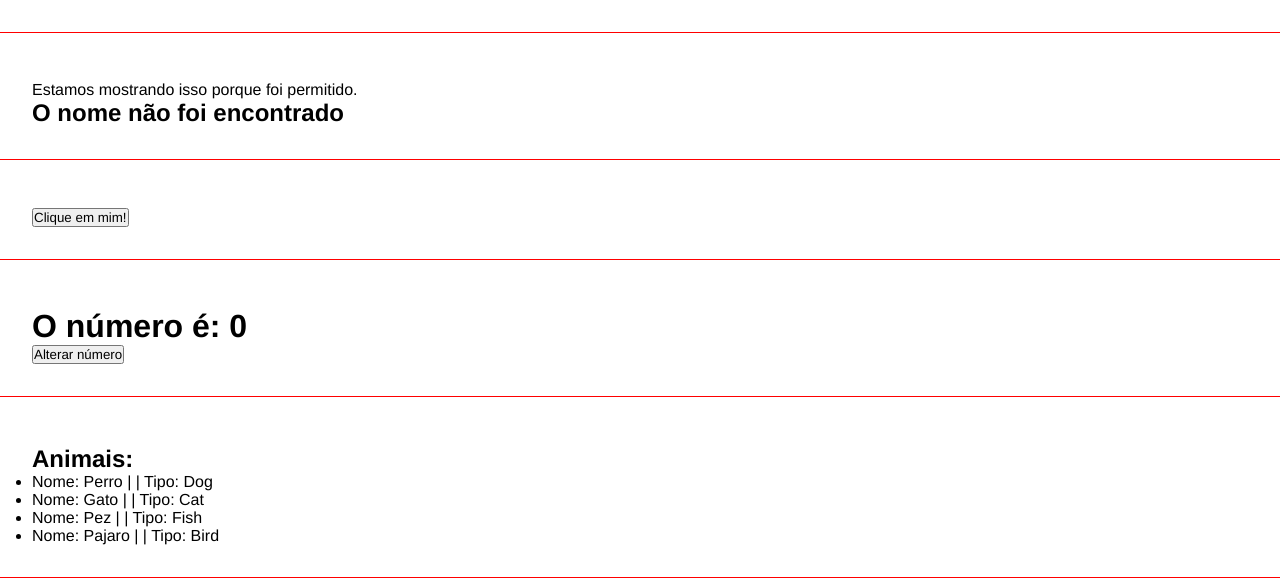
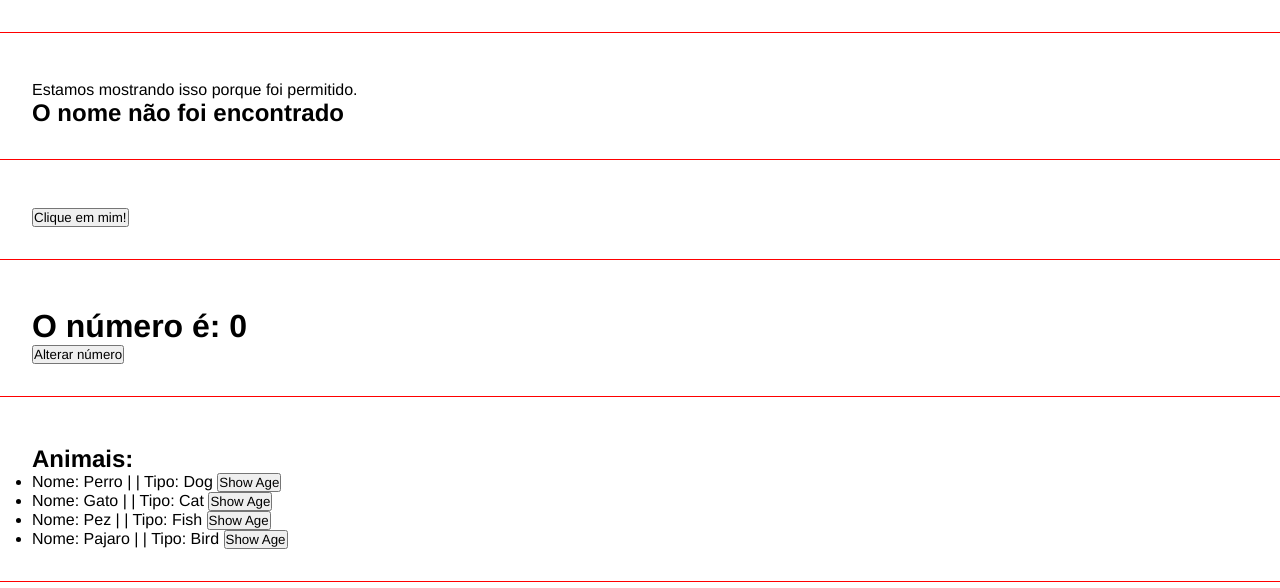
Before and after one commit to Jhonatha1/Curso-Angular, an Angular app: page / in a window 1280 px wide. Shown: the part 544-1132 px from the top of the page. Built offline with nearby package versions, Linux system fonts and the light colour scheme.

Commit message:
Interfaces em Angular

```diff
--- /dev/null
+++ b/src/app/Animal.ts
@@ -0,0 +1,6 @@
+
+export interface Animal {
+    name: string
+    type: string
+    age: number
+}
--- a/src/app/components/list-render/list-render.component.html
+++ b/src/app/components/list-render/list-render.component.html
@@ -3,6 +3,8 @@
         <ul>
             <li *ngFor="let animal of animals">
                 Nome: {{animal.name}} |   | Tipo: {{animal.type}}
+                <button (click)="showAge(animal)">Show Age</button>
             </li>
         </ul>
+        <h3>{{animalDetails}}</h3>
 </div>
--- a/src/app/components/list-render/list-render.component.ts
+++ b/src/app/components/list-render/list-render.component.ts
@@ -1,5 +1,7 @@
 import { Component } from '@angular/core';
 import { CommonModule } from '@angular/common';
+import { Animal } from '../../Animal';
+
 @Component({
   selector: 'app-list-render',
   standalone: true,
@@ -8,10 +10,16 @@ import { CommonModule } from '@angular/common';
   styleUrl: './list-render.component.css'
 })
 export class ListRenderComponent {
-    animals= [
-      {name : 'Perro', type: 'Dog'},
-      {name : 'Gato', type: 'Cat'},
-      {name : 'Pez', type: 'Fish'},
-      {name : 'Pajaro', type: 'Bird'},
-    ]
+    animals: Animal[]= [
+      {name : 'Perro', type: 'Dog', age: 10},
+      {name : 'Gato', type: 'Cat', age: 10},
+      {name : 'Pez', type: 'Fish', age: 10},
+      {name : 'Pajaro', type: 'Bird', age: 10},
+    ];
+
+    animalDetails = ''
+
+    showAge(animal:Animal){
+      this.animalDetails = `'O pet' ${animal.name} tem ${animal.age} anos de idade.`
+    }
 }
```
